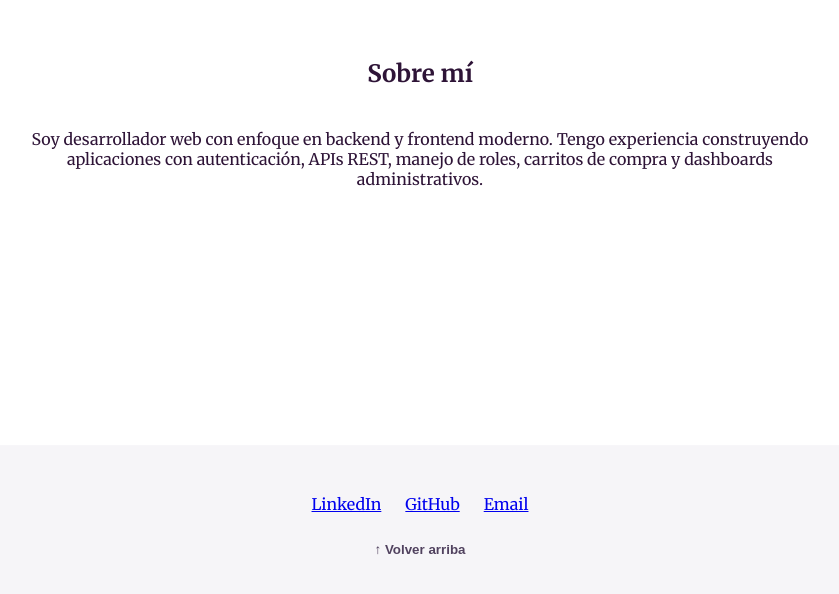
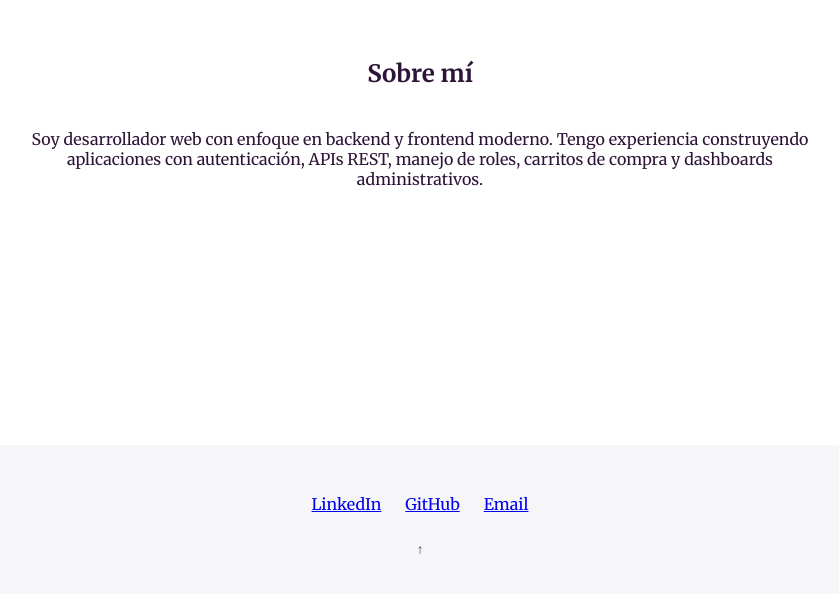
Before and after one commit to pialcaja/Portfolio, an Angular app in the folder front/portfolio/: page /home in a window 1280 px wide. Shown: the part 2208-2802 px from the top of the page, without its empty margins (220-1059 px from the left). Built offline with nearby package versions, Linux system fonts and the light colour scheme.

Commit message:
Actualización Front - Home-page

```diff
--- a/front/portfolio/src/app/home/pages/home-page.html
+++ b/front/portfolio/src/app/home/pages/home-page.html
@@ -72,6 +72,6 @@
     </div>
 
     <button class="back-top" (click)="scrollToTop()">
-        ↑ Volver arriba
+        ↑
     </button>
 </footer>
```
